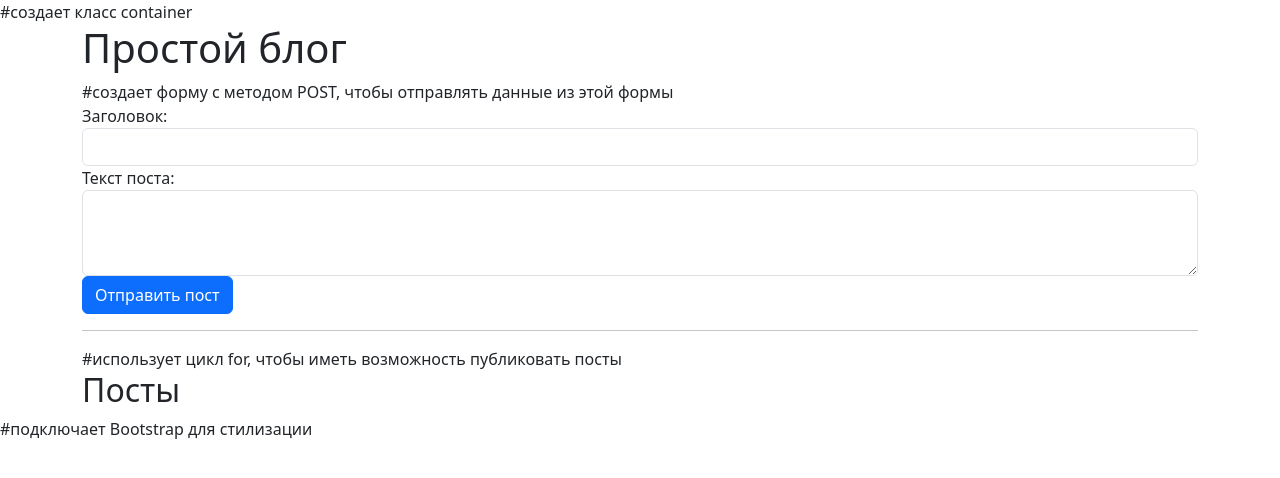
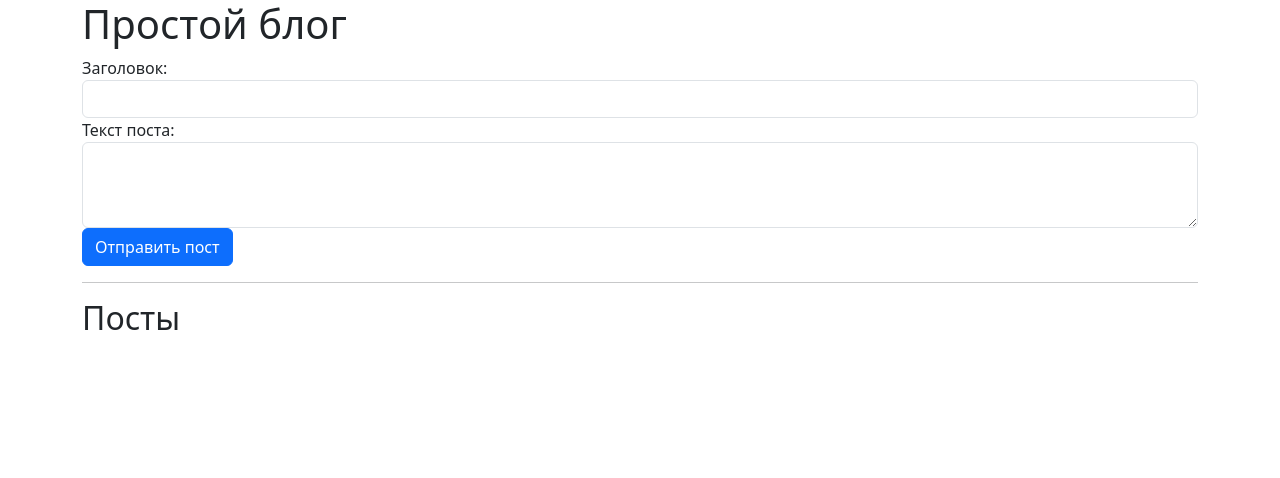
Before and after one commit to solarivz/VD06.01, a Flask app: page / in a window 1280 px wide. Shown: the top 478 px of the page. Run offline with Flask 3, Linux system fonts and the light colour scheme.

Commit message:
upd_project

```diff
--- a/app/templates/blog.html
+++ b/app/templates/blog.html
@@ -7,10 +7,8 @@
     <title>Простой блог</title>
 </head>
 <body>
-#создает класс container
 <div class="container">
     <h1>Простой блог</h1>
-    #создает форму с методом POST, чтобы отправлять данные из этой формы
     <form method="POST" action="/">
 
         <div class="form-group">
@@ -28,11 +26,9 @@
     </form>
 
     <hr>
-        #использует цикл for, чтобы иметь возможность публиковать посты
         <h2>Посты</h2>
 
         {% for post in posts %}
-        #создает отдельный div, внутри которого записываются заголовки и текст постов
             <div class="post">
                 <h4>{{ post.title }}</h4>
                 <p>{{ post.content }}</p>
@@ -40,7 +36,6 @@
         {% endfor %}
 </div>
 
-#подключает Bootstrap для стилизации
 <script src="https://ajax.googleapis.com/ajax/libs/jquery/3.5.1/jquery.min.js"></script>
 <script src="https://cdn.jsdelivr.net/npm/bootstrap@5.3.3/dist/js/bootstrap.bundle.min.js" integrity="sha384-YvpcrYf0tY3lHB60NNkmXc5s9fDVZLESaAA55NDzOxhy9GkcIdslK1eN7N6jIeHz" crossorigin="anonymous">
 
--- a/app/main.py
+++ b/main.py
@@ -1,4 +1,4 @@
-from app import routes
+from app import routes, app
 
 if __name__ == "__main__":
     app.run(debug=True)
```
